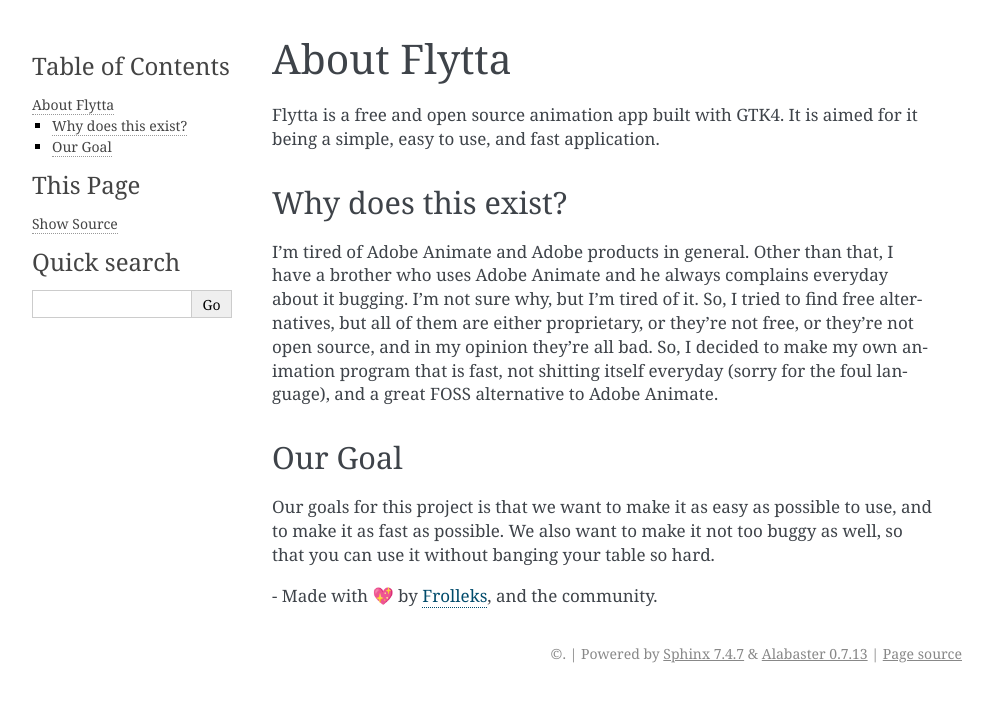
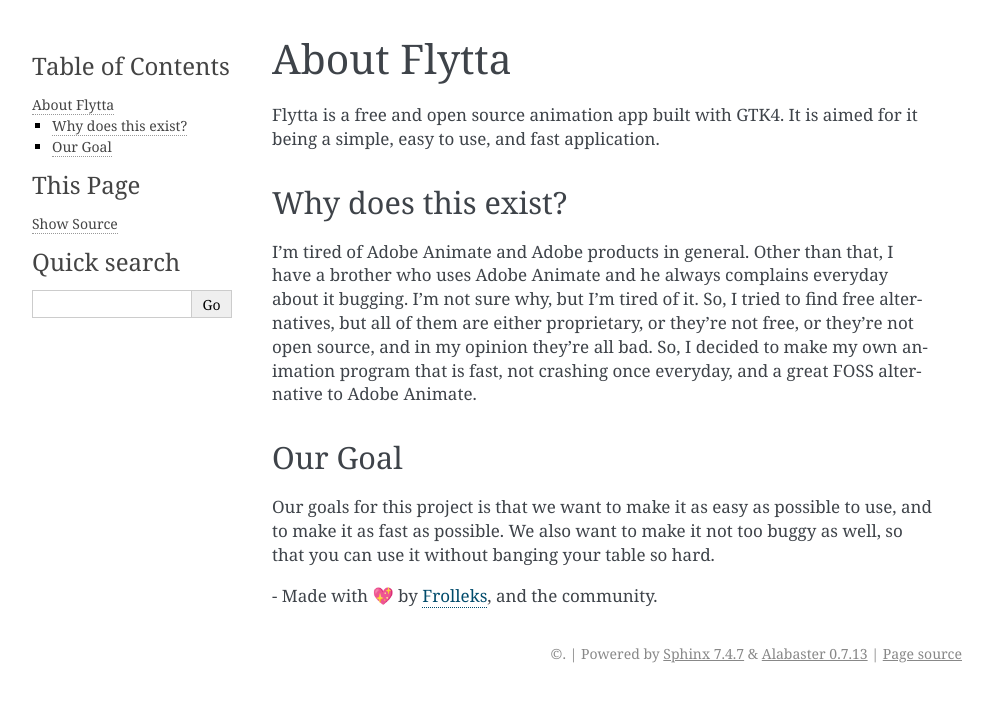
Before and after one commit to flyttaorg/flytta, a Sphinx documentation site: the page built from docs/about.md, in a window 1280 px wide. Shown: the top 702 px of the page, without its empty margins (148-1141 px from the left). Built offline with Sphinx 7.4.7, drawn with Linux system fonts in a browser that asks for light colours.

Commit message:
docs: edit about page

```diff
--- a/docs/about.md
+++ b/docs/about.md
@@ -2,7 +2,7 @@
 Flytta is a free and open source animation app built with GTK4. It is aimed for it being a simple, easy to use, and fast application.
 
 ## Why does this exist?
-I'm tired of Adobe Animate and Adobe products in general. Other than that, I have a brother who uses Adobe Animate and he always complains everyday about it bugging. I'm not sure why, but I'm tired of it. So, I tried to find free alternatives, but all of them are either proprietary, or they're not free, or they're not open source, and in my opinion they're all bad. So, I decided to make my own animation program that is fast, not shitting itself everyday (sorry for the foul language), and a great FOSS alternative to Adobe Animate.
+I'm tired of Adobe Animate and Adobe products in general. Other than that, I have a brother who uses Adobe Animate and he always complains everyday about it bugging. I'm not sure why, but I'm tired of it. So, I tried to find free alternatives, but all of them are either proprietary, or they're not free, or they're not open source, and in my opinion they're all bad. So, I decided to make my own animation program that is fast, not crashing once everyday, and a great FOSS alternative to Adobe Animate.
 
 ## Our Goal
 Our goals for this project is that we want to make it as easy as possible to use, and to make it as fast as possible. We also want to make it not too buggy as well, so that you can use it without banging your table so hard.
```
